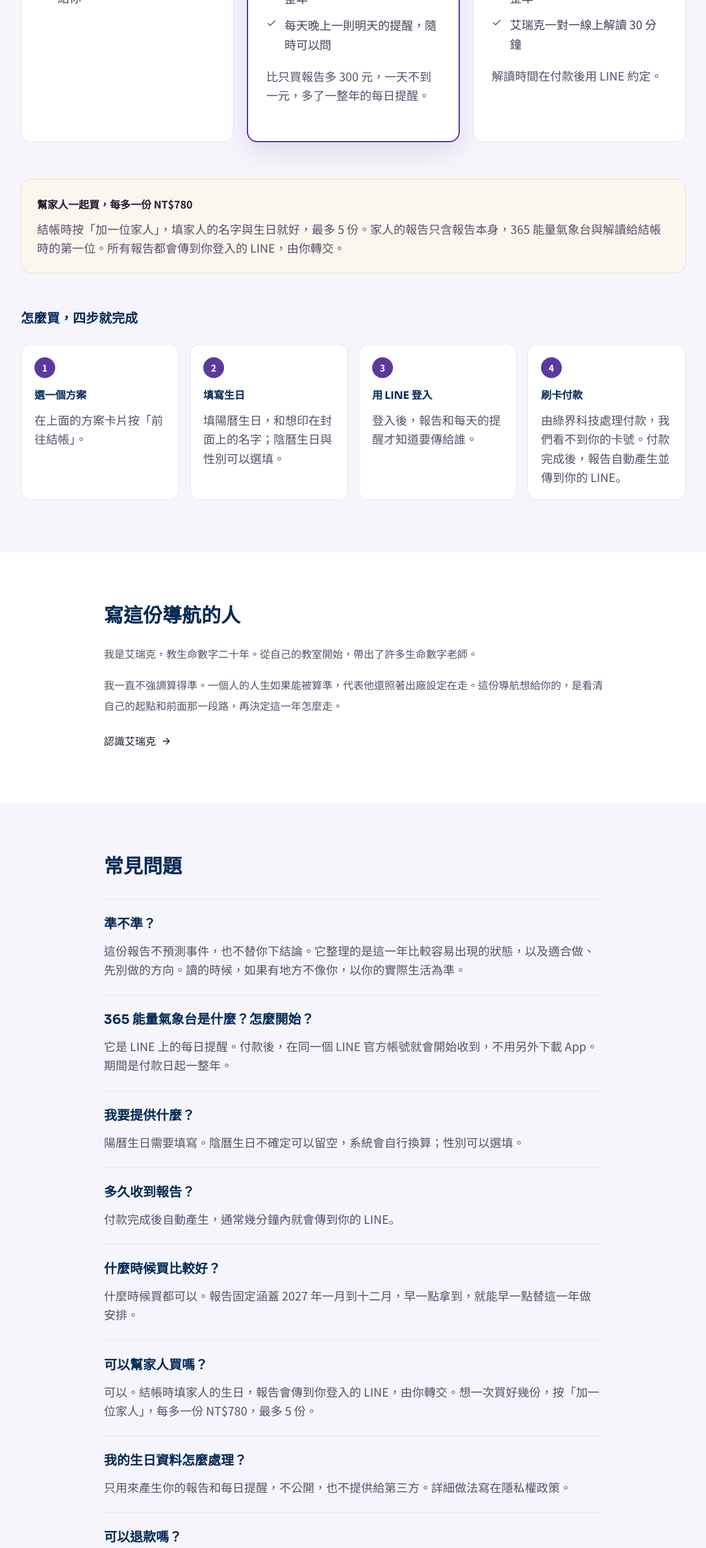
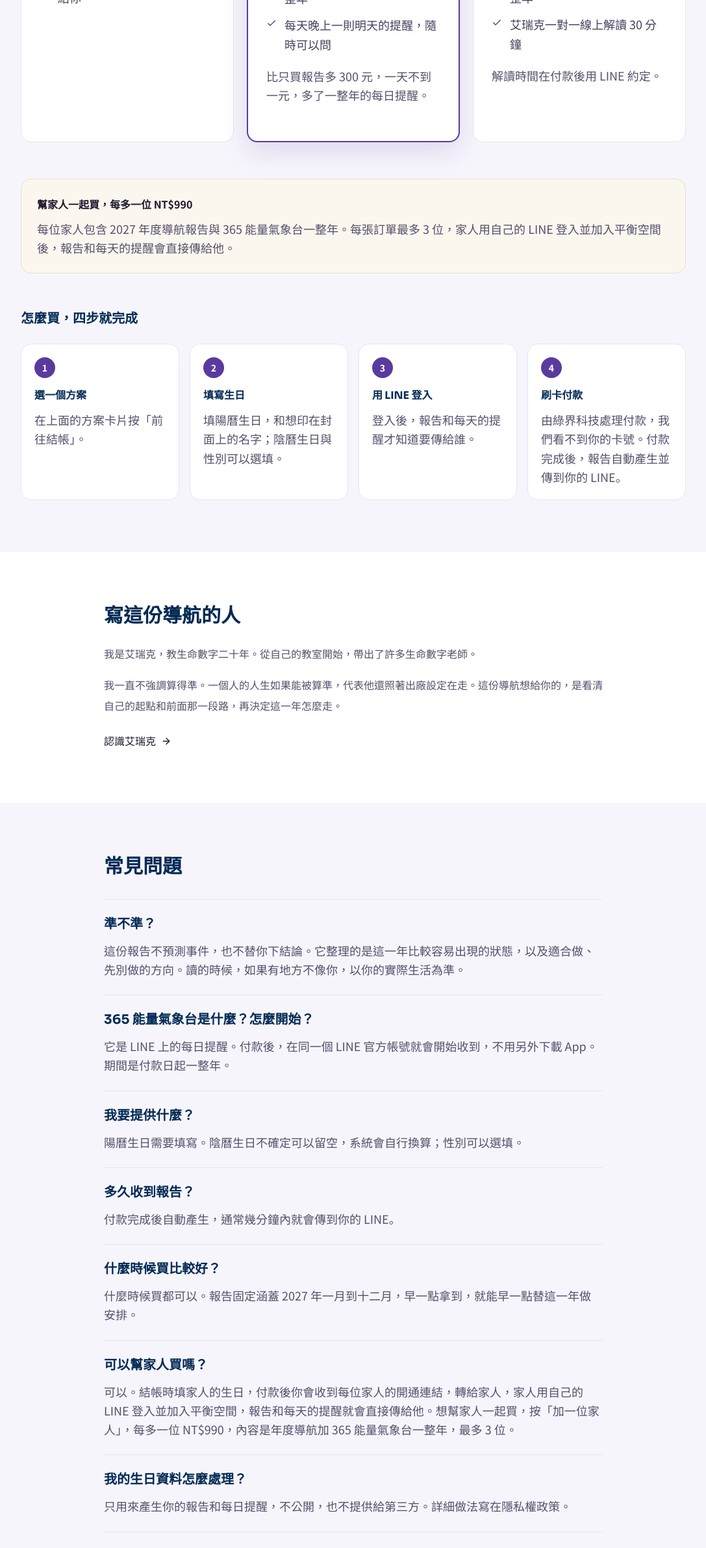
Before and after one commit to kern0907-303/erickfirm-website, a React (Vite) app: page /nas/2027 in a window 1280 px wide. Shown: the part 5618-8001 px from the top of the page at 65% size, without its empty margins (96-1183 px from the left). Built offline with nearby package versions, Linux system fonts and the light colour scheme; no server answers.

Commit message:
NAS 2027 家人加購文案改為 990 含 365 上限 3 位。

```diff
--- a/src/content/nas2027Content.js
+++ b/src/content/nas2027Content.js
@@ -204,10 +204,10 @@ export const PLANS = [
   },
 ];
 
-// 家人加購（2026-10-28 定）：同一筆訂單每多一份 NT$780，只含報告，最多 5 份；後端價格在 erickfirm-pay 的 nas-catalogue.mjs。
+// 家人加購：每位 NT$990，包含年度導航報告與 365 能量氣象台一整年，每張訂單最多 3 位。
 export const FAMILY_NOTE = {
-  title: '幫家人一起買，每多一份 NT$780',
-  body: '結帳時按「加一位家人」，填家人的名字與生日就好，最多 5 份。家人的報告只含報告本身，365 能量氣象台與解讀給結帳時的第一位。所有報告都會傳到你登入的 LINE，由你轉交。',
+  title: '幫家人一起買，每多一位 NT$990',
+  body: '每位家人包含 2027 年度導航報告與 365 能量氣象台一整年。每張訂單最多 3 位，家人用自己的 LINE 登入並加入平衡空間後，報告和每天的提醒會直接傳給他。',
 };
 
 export const BUY_STEPS = [
@@ -228,7 +228,7 @@ export const FAQS = [
   ['我要提供什麼？', '陽曆生日需要填寫。陰曆生日不確定可以留空，系統會自行換算；性別可以選填。'],
   ['多久收到報告？', '付款完成後自動產生，通常幾分鐘內就會傳到你的 LINE。'],
   ['什麼時候買比較好？', '什麼時候買都可以。報告固定涵蓋 2027 年一月到十二月，早一點拿到，就能早一點替這一年做安排。'],
-  ['可以幫家人買嗎？', '可以。結帳時填家人的生日，報告會傳到你登入的 LINE，由你轉交。想一次買好幾份，按「加一位家人」，每多一份 NT$780，最多 5 份。'],
+  ['可以幫家人買嗎？', '可以。結帳時填家人的生日，付款後你會收到每位家人的開通連結，轉給家人，家人用自己的 LINE 登入並加入平衡空間，報告和每天的提醒就會直接傳給他。想幫家人一起買，按「加一位家人」，每多一位 NT$990，內容是年度導航加 365 能量氣象台一整年，最多 3 位。'],
   ['我的生日資料怎麼處理？', '只用來產生你的報告和每日提醒，不公開，也不提供給第三方。詳細做法寫在隱私權政策。'],
   ['可以退款嗎？', '付款後 7 日內，可以透過官方 LINE 或 Email 申請全額退款，不需說明理由。'],
   ['生日填錯怎麼辦？', '收到報告後 7 日內在 LINE 告訴我們正確的生日，我們免費重新產生一次。'],
--- a/src/content/nasLegal.js
+++ b/src/content/nasLegal.js
@@ -47,7 +47,7 @@ export const nasPrivacy = {
       { type: 'p', text: '報告由我們的程式依固定的計算規則產生。我們不會販售你的個人資料，也不會提供給第三方用於他們自己的廣告。未經你另外同意，不會把你的生日、報告內容或使用情形作為案例或見證對外展示。' },
     ] },
     { title: '四、幫家人或朋友購買', blocks: [
-      { type: 'p', text: '你可以填寫家人或朋友的生日，替他們購買報告。請先取得對方同意，再提供對方的生日與性別。報告會傳到你登入的 LINE，由你轉交。' },
+      { type: 'p', text: '你可以填寫家人或朋友的生日，替他們購買報告。請先取得對方同意，再提供對方的生日與性別。付款後你會收到每位家人的開通連結，轉給家人；家人用自己的 LINE 登入並加入平衡空間，報告和每天的提醒會直接傳給他。' },
     ] },
     { title: '五、我們會把資料交給誰', blocks: [
       { type: 'p', text: '為了完成服務，我們會委託下列幾類服務供應商，在必要範圍內處理你的資料：' },
@@ -101,7 +101,7 @@ export const nasTerms = {
         '年度導航＋全年陪跑：上述報告，加上 365 能量氣象台。365 能量氣象台是 LINE 官方帳號上的每日提醒，期間自付款確認日起算 365 天，起始日計入。',
         '年度導航＋陪跑＋艾瑞克解讀：上述兩項，加上艾瑞克一對一線上解讀 30 分鐘，時間在付款後透過 LINE 約定。',
         '老朋友方案：只提供給原本 365 能量氣象台的朋友，透過專屬連結購買，內容與「年度導航＋全年陪跑」相同。',
-        '家人加購：同一筆訂單可以替家人多買報告，每份另計，最多 5 份。家人加購只含報告，不含 365 能量氣象台與解讀；所有報告都傳到購買人登入的 LINE。',
+        '家人加購：每位 NT$990，包含 2027 年度導航報告與 365 能量氣象台一整年，每張訂單最多 3 位。付款後你會收到各自的開通連結，轉給家人使用；家人用自己的 LINE 登入並加入平衡空間後，報告和每天的提醒會直接傳給他。',
       ] },
       { type: 'ul', items: [
         '報告期間：2027 年 1 月 1 日到 2027 年 12 月 31 日。',
```
